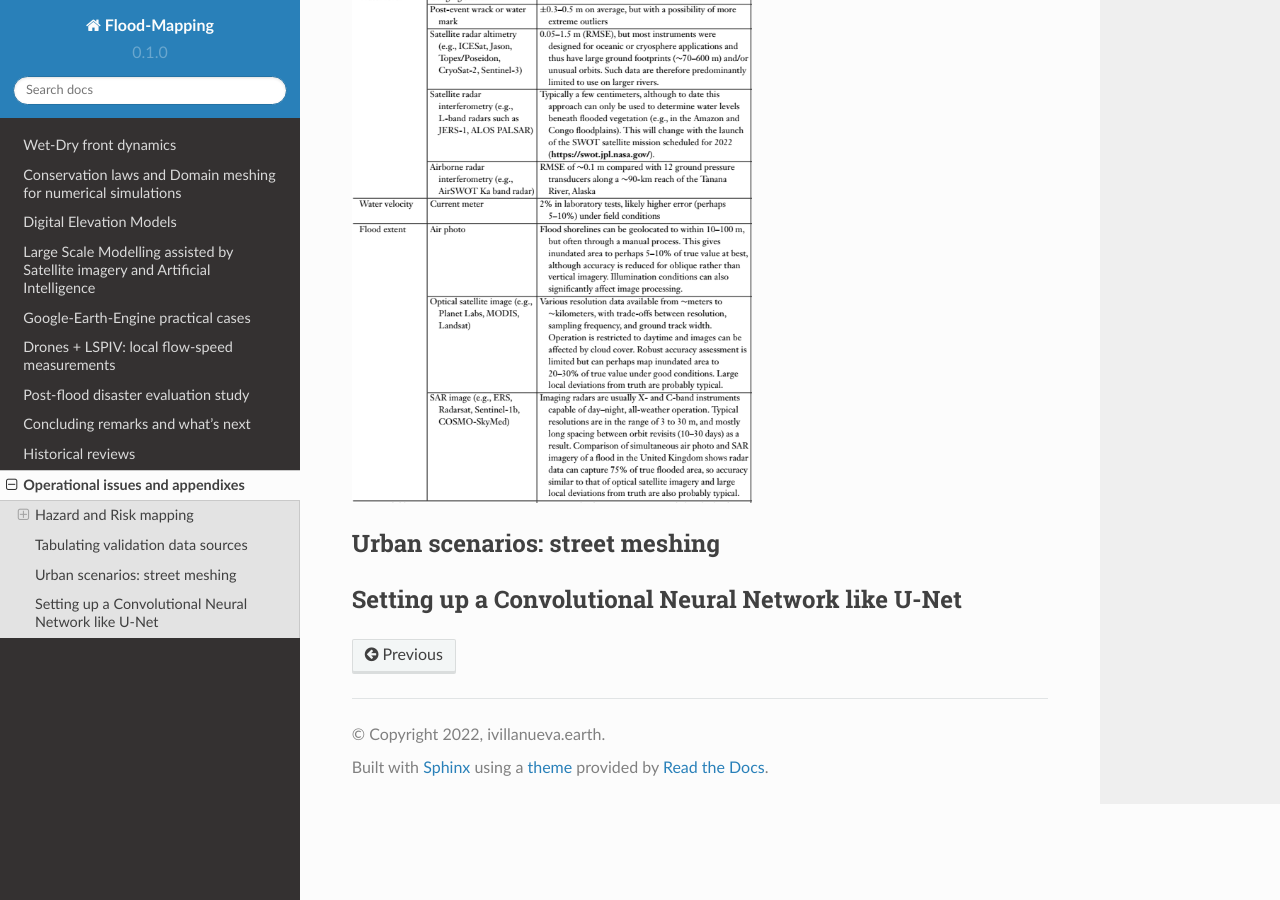
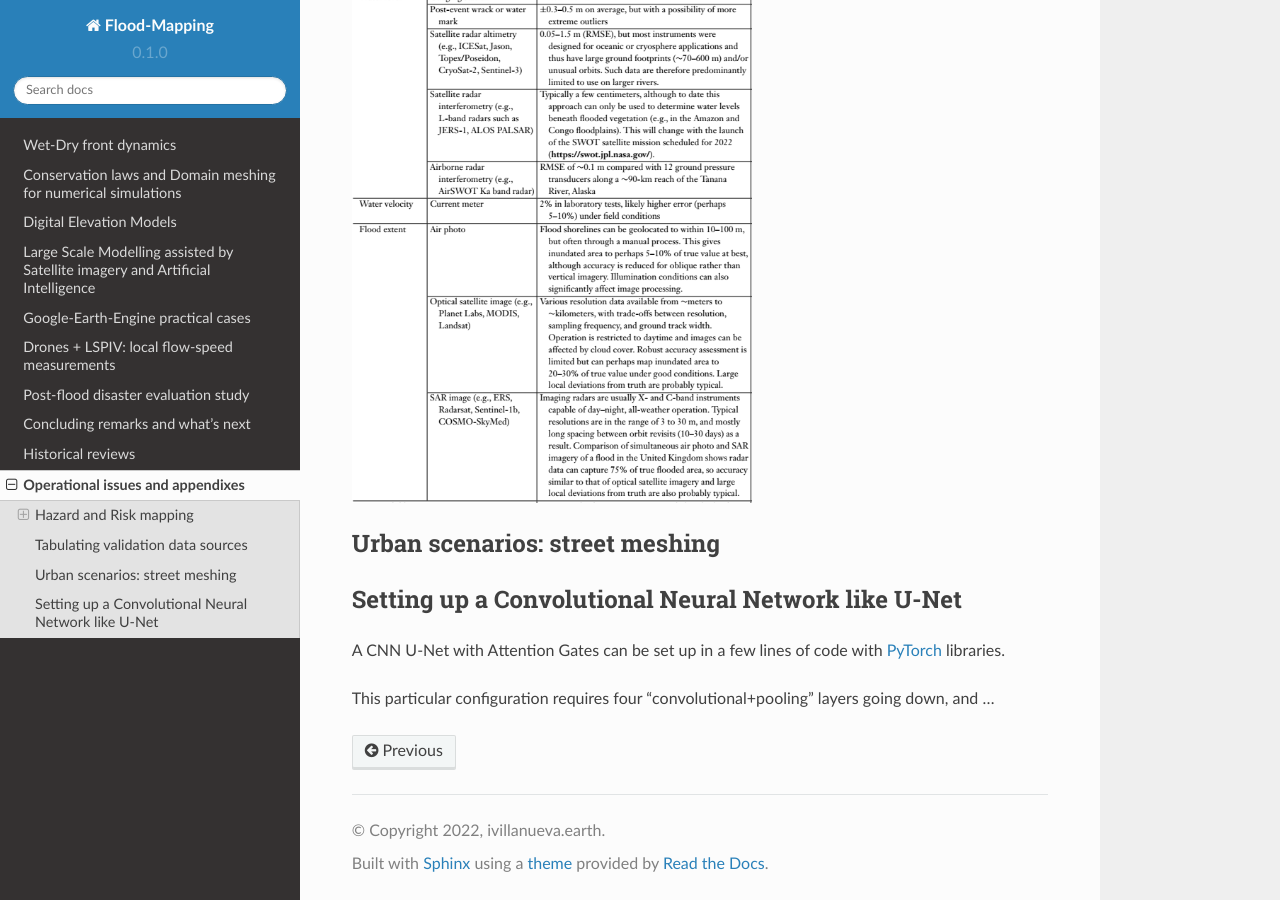
Before and after one commit to ivillamadrid/FloodMapping, a Sphinx documentation site: the page built from docs/source/operational_appx.rst, in a window 1280 px wide and 900 px high, scrolled down 1395 px. Built offline with Sphinx 7.4.7 and the Read the Docs theme 2.0.0, drawn with Linux system fonts in a browser that asks for light colours; some of the changed text lies outside the part shown.

Commit message:
Update operational_appx.rst

```diff
--- a/docs/source/operational_appx.rst
+++ b/docs/source/operational_appx.rst
@@ -66,3 +66,9 @@ Urban scenarios: street meshing
 
 Setting up a Convolutional Neural Network like U-Net
 ----------------------------------------------------
+
+A CNN U-Net with Attention Gates can be set up in a few lines of code with `PyTorch`_ libraries.
+
+.. _Pytorch: https://pytorch.org/
+
+This particular configuration requires four "convolutional+pooling" layers going down, and ...
```
Also changed, not shown: other parts of docs/source/operational_appx.rst (+1 -1 lines).
